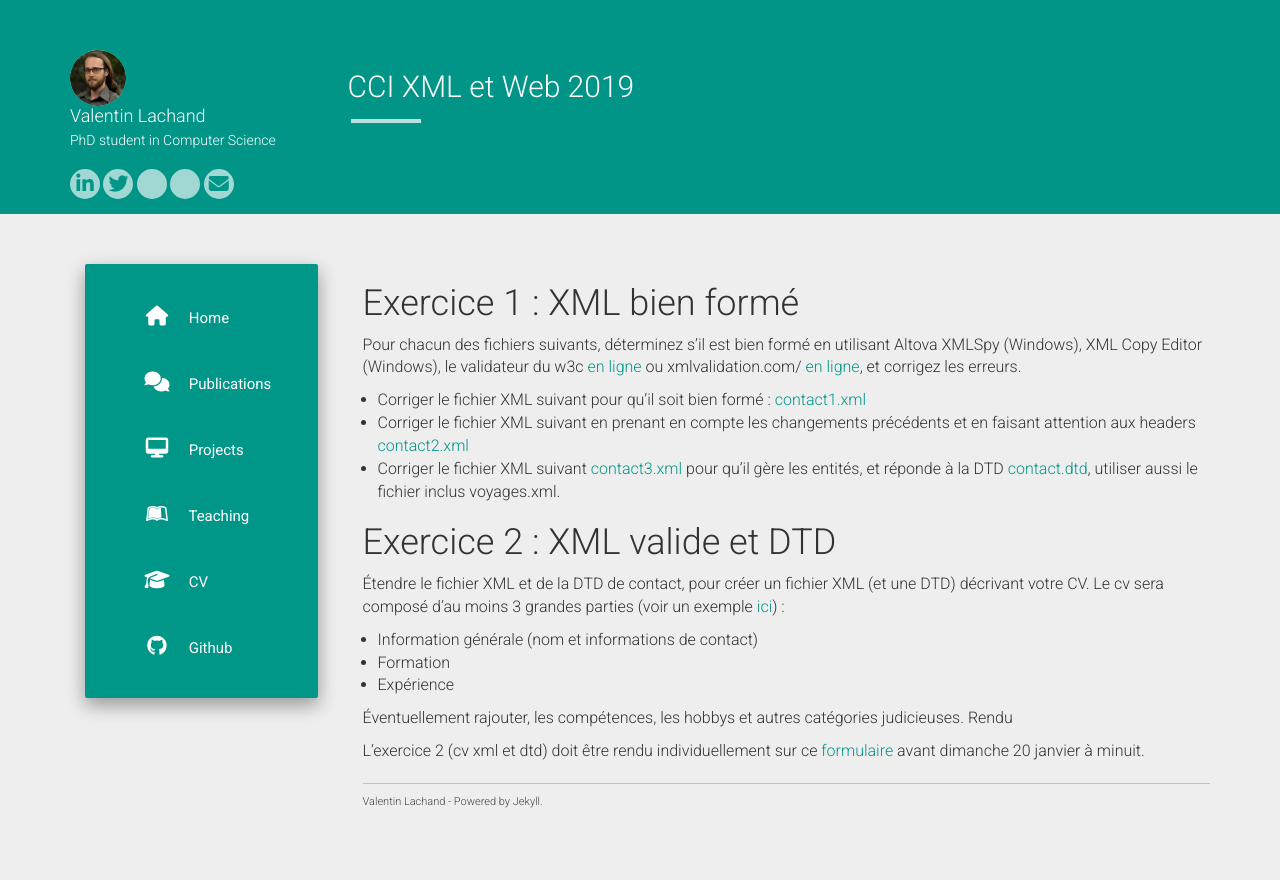
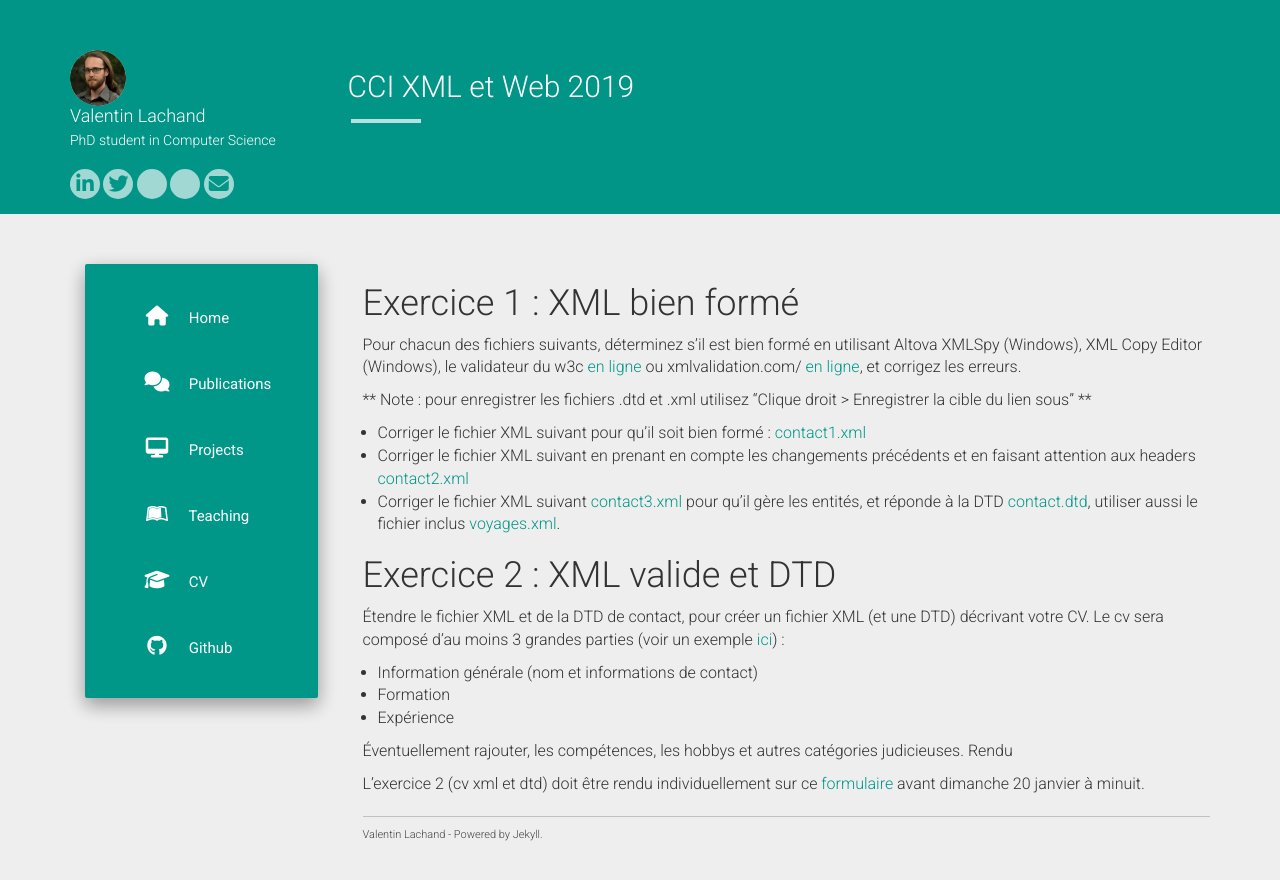
Before and after one commit to taotaoini/lachand.github.io, a Jekyll site: the page built from cci-xml-web-2019-tp.md, in a window 1280 px wide. Shown: the top 880 px of the page. Built offline with Jekyll 4.4.1, drawn with Linux system fonts in a browser that asks for light colours; nearby versions of some CDN libraries.

Commit message:
Update cci-xml-web-2019-tp.md

```diff
--- a/cci-xml-web-2019-tp.md
+++ b/cci-xml-web-2019-tp.md
@@ -8,9 +8,11 @@ permalink: /teaching/2019/cci-xml-web-2019-tp
 
 Pour chacun des fichiers suivants, déterminez s'il est bien formé en utilisant Altova XMLSpy (Windows), XML Copy Editor (Windows), le validateur du w3c [en ligne](http://validator.w3.org/) ou xmlvalidation.com/ [en ligne](http://www.xmlvalidation.com/), et corrigez les erreurs.
 
+** Note : pour enregistrer les fichiers .dtd et .xml utilisez "Clique droit > Enregistrer la cible du lien sous" **
+
 * Corriger le fichier XML suivant pour qu'il soit bien formé : [contact1.xml](https://valentin.lachand.net/documents/2019/contact1.xml)
 * Corriger le fichier XML suivant en prenant en compte les changements précédents et en faisant attention aux headers [contact2.xml](https://valentin.lachand.net/documents/2019/contact2.xml)
-* Corriger le fichier XML suivant [contact3.xml](https://valentin.lachand.net/documents/2019/contact3.xml) pour qu'il gère les entités, et réponde à la DTD [contact.dtd](https://valentin.lachand.net/documents/2019/contact.dtd), utiliser aussi le fichier inclus voyages.xml.
+* Corriger le fichier XML suivant [contact3.xml](https://valentin.lachand.net/documents/2019/contact3.xml) pour qu'il gère les entités, et réponde à la DTD [contact.dtd](https://valentin.lachand.net/documents/2019/contact.dtd), utiliser aussi le fichier inclus [voyages.xml](https://valentin.lachand.net/documents/2019/voyage.xml).
 
 # Exercice 2 : XML valide et DTD
 
```
